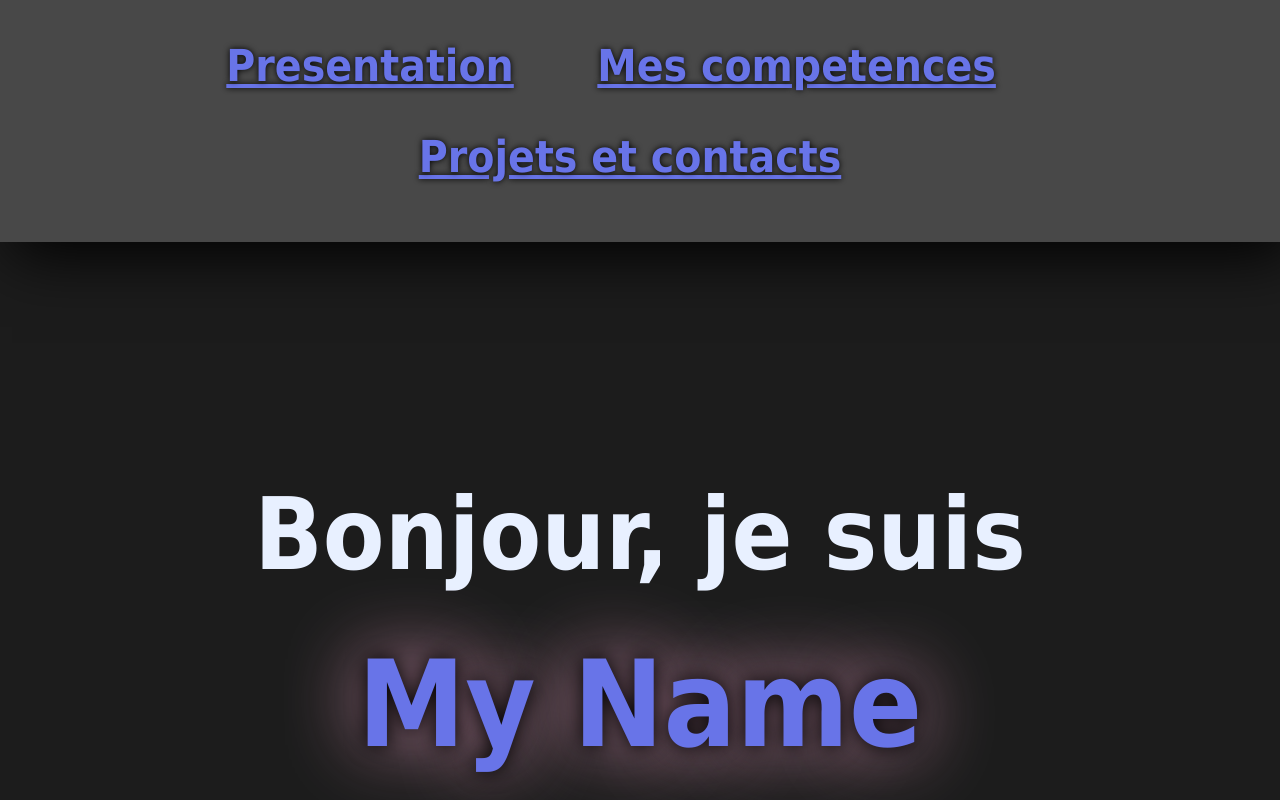
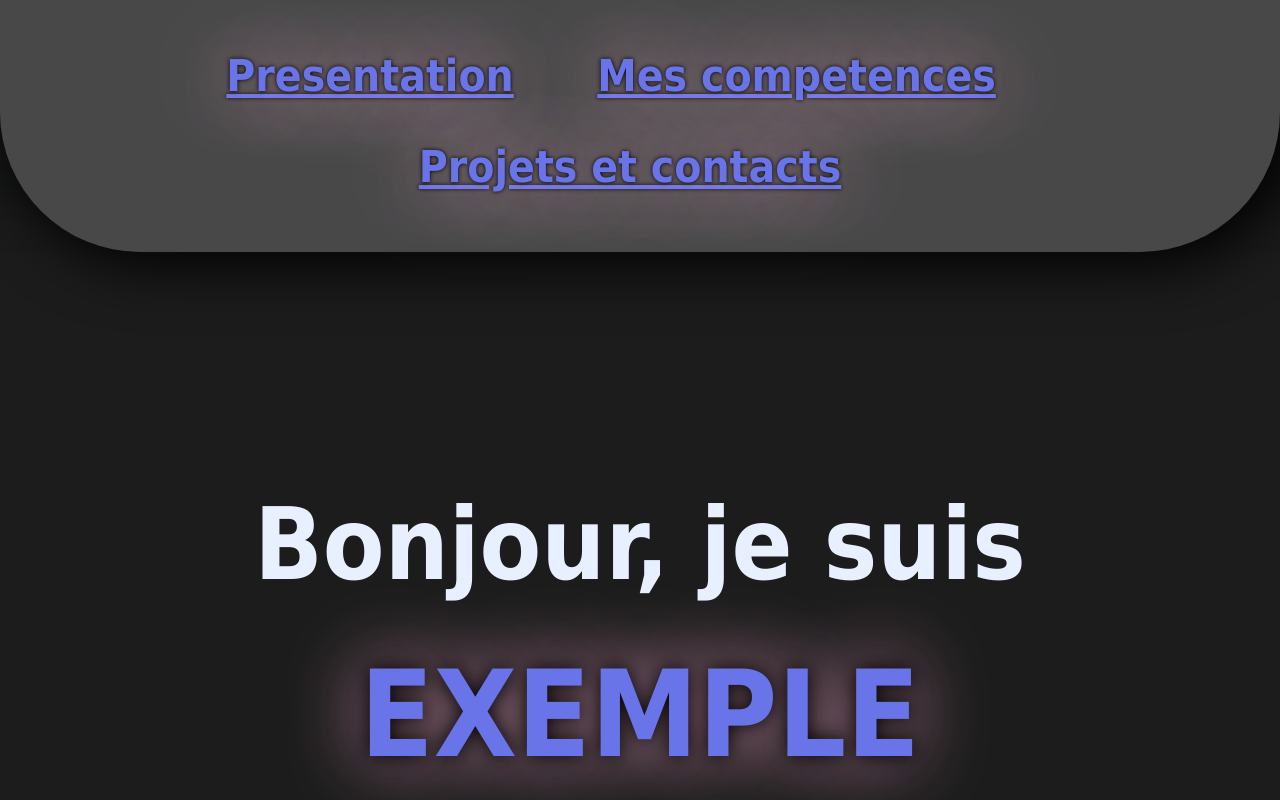
Before and after one commit to 7te3ep/PersonalWebsite, a plain HTML site: page index.html in a window 1280 px wide. Shown: the top 800 px of the page. Drawn offline with Linux system fonts and the light colour scheme.

Commit message:
css advanced decoration with a neon effect

```diff
--- a/index.html
+++ b/index.html
@@ -26,7 +26,7 @@
     <header>
       <b
         >Bonjour, je suis
-        <p>My Name</p>
+        <p>EXEMPLE</p>
         un passioné <span id="presentation">d'informatique</span> !</b
       >
     </header>
--- a/styles.css
+++ b/styles.css
@@ -56,14 +56,15 @@ body {
 /* Navbar*/
 .navbar {
   z-index: 50;
-  background-color: rgba(72, 72, 72, 1);
+  background: rgb(72, 72, 72, 1);
   color: black;
   position: relative;
   float: top;
   top: 0rem;
+  border-radius: 0rem 0rem 4rem 4rem;
   height: fit-content;
   box-sizing: border-box;
-  padding: 2rem 1rem 1rem 0rem;
+  padding: 2.5rem 1rem 1rem 0rem;
   box-shadow: 0.6rem 0.6rem 3rem black;
   transition: border-radius ease-in 0.3s;
 }
@@ -90,7 +91,7 @@ body {
   font-weight: bold;
   text-decoration: underline;
   transition: color 0.3s;
-  text-shadow: 0rem 0rem 0.3rem #000000;
+  text-shadow: 0rem 0rem 0.2rem #000000, 0rem 0rem 4rem #f7accf;
 }
 
 /* Header titre du haut */
```
